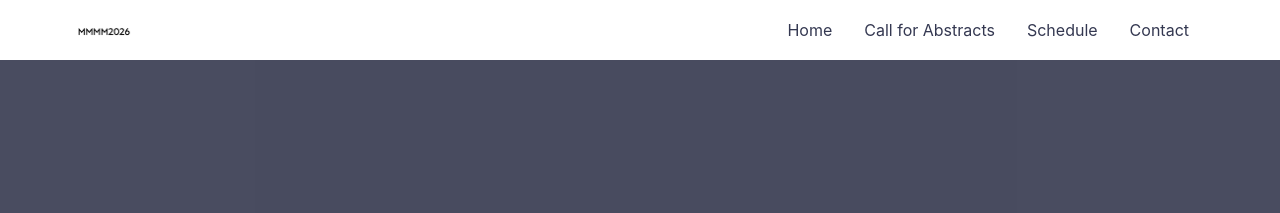
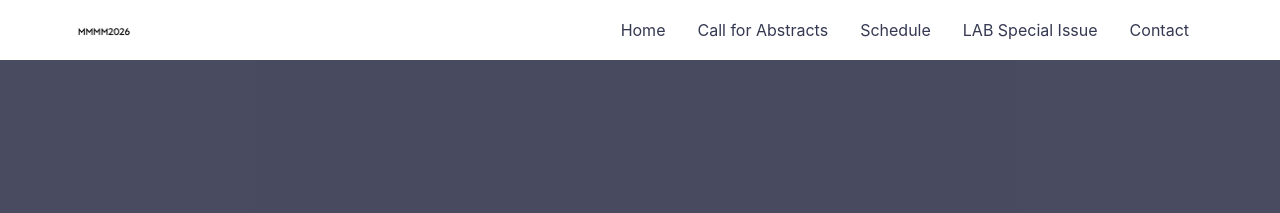
Before and after one commit to mmmm2026/mmmm2026.github.io, a Jekyll site: the page built from index.md, in a window 1280 px wide. Shown: the top 213 px of the page. Built offline with Jekyll 4.4.1, drawn with Linux system fonts in a browser that asks for light colours.

Commit message:
Update _config.yml
added LAB to navigation

```diff
--- a/_config.yml
+++ b/_config.yml
@@ -19,6 +19,7 @@ navigation: # Navigation links
   - {name: 'Home', link: '/'}
   - {name: 'Call for Abstracts', link: '/abstracts'}
   - {name: 'Schedule', link: '/schedule'}
+  - {name: 'LAB Special Issue', link: '/LAB'}
   - {name: 'Contact', link: '/contact'}
 
 tagline: >
```
